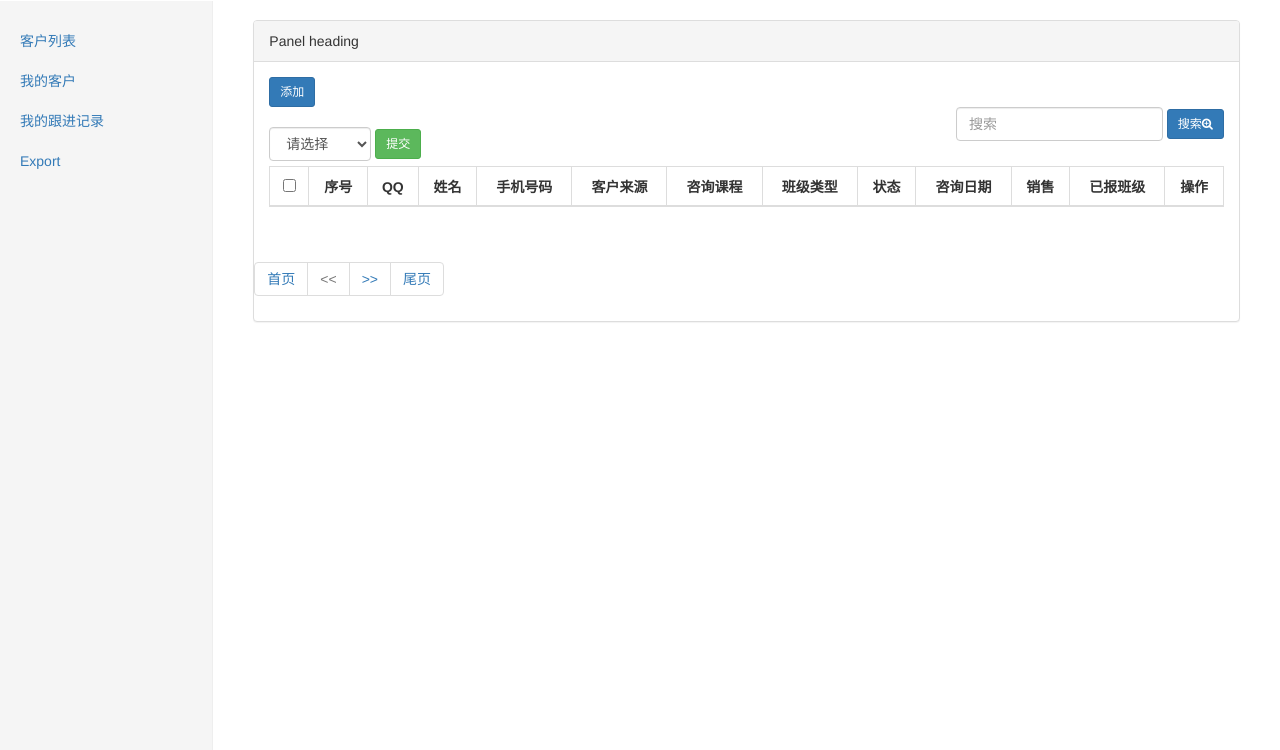
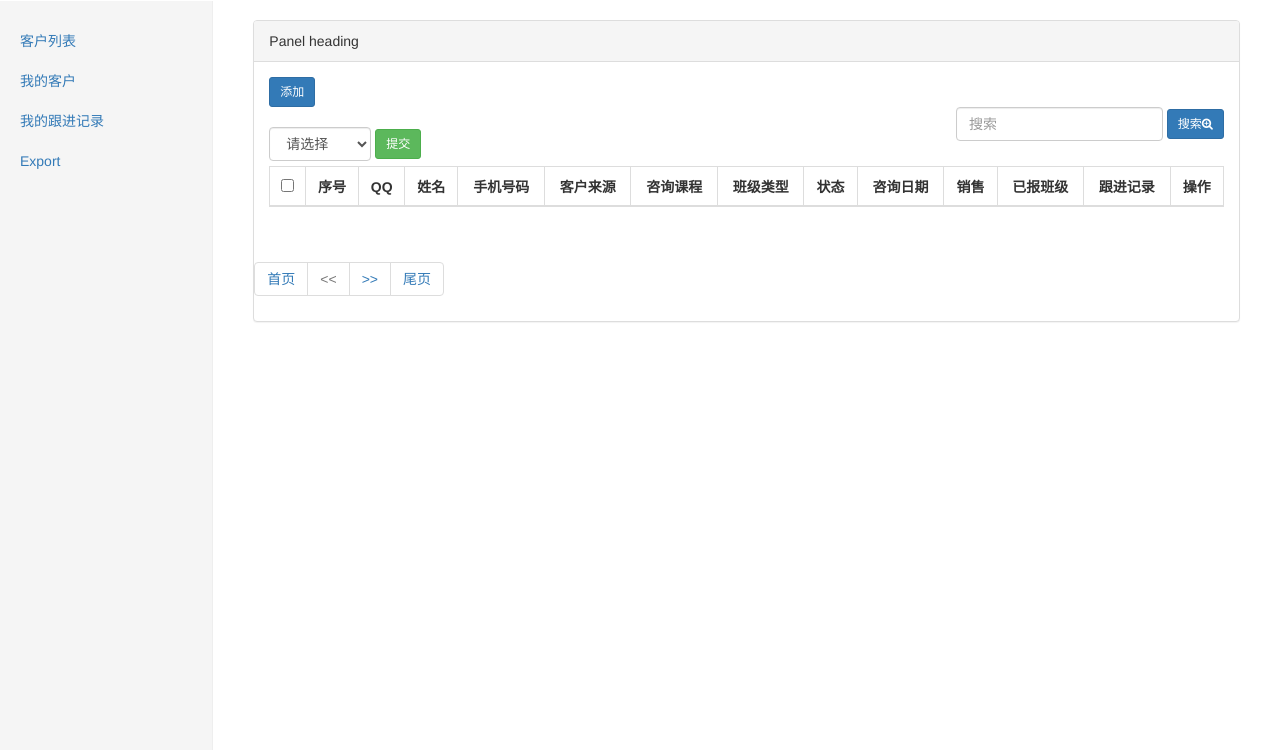
Before and after one commit to stonelee2005/ProcrmRbac, a Django app: page /crm/customer_list/ in a window 1280 px wide. Shown: the part 50-800 px from the top of the page. Run offline with Django 3.2, Linux system fonts and the light colour scheme; data that the repository does not hold is empty; some libraries are stand-ins or nearby versions.

Commit message:
day77-05 跟进页面流程梳理

```diff
--- a/templates/crm/customer_list.html
+++ b/templates/crm/customer_list.html
@@ -48,6 +48,7 @@
                     <th>咨询日期</th>
                     <th>销售</th>
                     <th>已报班级</th>
+                    <th>跟进记录</th>
                     <th>操作</th>
                 </tr>
                 </thead>
@@ -66,6 +67,7 @@
                         <td>{{ customer.date }}</td>
                         <td>{{ customer.consultant }}</td>
                         <td>{{ customer.show_classes }}</td>
+                        <td><a href="{% url 'consult_record' customer.id %}">跟进记录</a></td>
                         <td><a href="{% url 'edit_customer' customer.id %}}?{{ query_params }}"><i class="fa fa-edit fa-fw"></i></a></td>
                     </tr>
                 {% endfor %}
--- a/templates/layout.html
+++ b/templates/layout.html
@@ -57,7 +57,7 @@
             <ul class="nav nav-sidebar">
                 <li><a href="{% url 'customer' %}">客户列表</a></li>
                 <li><a href="{% url 'my_customer' %}">我的客户</a></li>
-                <li><a href="{% url 'consult_record' %}">我的跟进记录</a></li>
+                <li><a href="{% url 'consult_record' 0 %}">我的跟进记录</a></li>
                 <li><a href="#">Export</a></li>
             </ul>
         </div>
```
